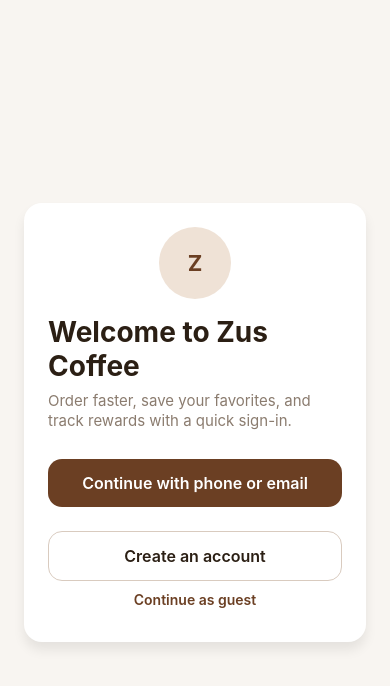
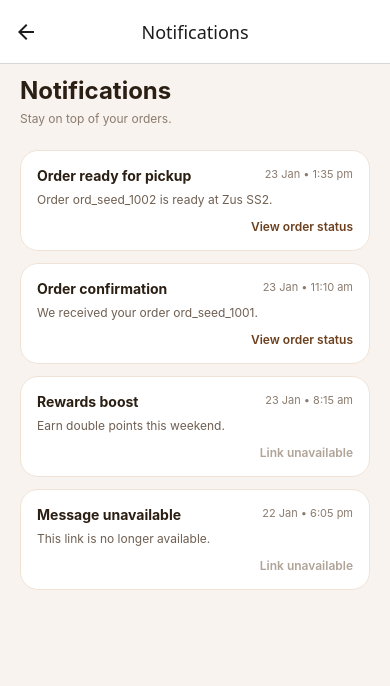
Before and after one commit to codemedavid/coffee-shop, a React Native app: screen /Notifications in a window 390 px wide. Shown: the top 686 px of the page. Built offline with nearby package versions, Linux system fonts and the light colour scheme.

Commit message:
feat(notifications): add inbox deep links
Add seeded notifications with ordering and deep link parsing.
Wire inbox navigation from profile to order status with safe handling.

```diff
--- a/App.tsx
+++ b/App.tsx
@@ -22,6 +22,7 @@
 import RewardsScreen from './src/screens/rewards/RewardsScreen';
 import ProfileScreen from './src/screens/profile/ProfileScreen';
 import AddressesScreen from './src/screens/profile/AddressesScreen';
+import NotificationsScreen from './src/screens/notifications/NotificationsScreen';
 import type { RootStackParamList } from './src/screens/auth/types';
 
 type RootTabParamList = {
@@ -135,6 +136,11 @@
                     component={AddressesScreen}
                     options={{ title: 'Addresses' }}
                   />
+                  <RootStack.Screen
+                    name="Notifications"
+                    component={NotificationsScreen}
+                    options={{ title: 'Notifications' }}
+                  />
                 </RootStack.Navigator>
                 <StatusBar style="auto" />
               </NavigationContainer>
--- /dev/null
+++ b/seeds/notifications.json
@@ -0,0 +1,30 @@
+[
+  {
+    "id": "notif_001",
+    "title": "Order ready for pickup",
+    "body": "Order ord_seed_1002 is ready at Zus SS2.",
+    "deepLink": "orderStatus/ord_seed_1002",
+    "createdAt": "2026-01-23T13:35:00.000Z"
+  },
+  {
+    "id": "notif_002",
+    "title": "Order confirmation",
+    "body": "We received your order ord_seed_1001.",
+    "deepLink": "order/ord_seed_1001",
+    "createdAt": "2026-01-23T11:10:00.000Z"
+  },
+  {
+    "id": "notif_003",
+    "title": "Rewards boost",
+    "body": "Earn double points this weekend.",
+    "deepLink": "rewards",
+    "createdAt": "2026-01-23T08:15:00.000Z"
+  },
+  {
+    "id": "notif_004",
+    "title": "Message unavailable",
+    "body": "This link is no longer available.",
+    "deepLink": "orderStatus",
+    "createdAt": "2026-01-22T18:05:00.000Z"
+  }
+]
--- a/src/data/seedLoader.ts
+++ b/src/data/seedLoader.ts
@@ -1,5 +1,6 @@
 import type {
   MenuItem,
+  Notification,
   OrderStatusUpdate,
   PaymentMethod,
   RewardRule,
@@ -74,6 +75,9 @@
       require('../../seeds/reward_transactions.json') as SeedRewardTransaction[],
   );
 
+export const loadNotifications = (): Notification[] =>
+  safeLoad(() => require('../../seeds/notifications.json') as Notification[]);
+
 export const loadSeedData = () => ({
   users: loadUsers(),
   stores: loadStores(),
@@ -83,4 +87,5 @@
   orderStatusUpdates: loadOrderStatusUpdates(),
   rewardRules: loadRewardRules(),
   rewardTransactions: loadRewardTransactions(),
+  notifications: loadNotifications(),
 });
--- a/src/screens/auth/types.ts
+++ b/src/screens/auth/types.ts
@@ -56,4 +56,5 @@
       }
     | undefined;
   Addresses: undefined;
+  Notifications: undefined;
 };
--- /dev/null
+++ b/src/screens/notifications/NotificationsScreen.tsx
@@ -0,0 +1,273 @@
+import React, { useMemo } from 'react';
+import {
+  Alert,
+  Pressable,
+  SafeAreaView,
+  ScrollView,
+  StyleSheet,
+  Text,
+  View,
+} from 'react-native';
+import { useNavigation } from '@react-navigation/native';
+import type { NativeStackNavigationProp } from '@react-navigation/native-stack';
+import { loadNotifications } from '../../data/seedLoader';
+import { useOrderHistory } from '../../data/orderHistory';
+import type { Notification } from '../../models/types';
+import type { RootStackParamList } from '../auth/types';
+
+type ParsedLink = {
+  type: 'order';
+  orderId: string;
+};
+
+const toTimestamp = (value: string) => {
+  const date = new Date(value);
+  const time = date.getTime();
+  return Number.isNaN(time) ? 0 : time;
+};
+
+const sortNotifications = (items: Notification[]) =>
+  [...items].sort(
+    (first, second) => toTimestamp(second.createdAt) - toTimestamp(first.createdAt),
+  );
+
+const formatDate = (timestamp: string) => {
+  const date = new Date(timestamp);
+  if (Number.isNaN(date.getTime())) {
+    return 'Unknown date';
+  }
+  return date.toLocaleDateString('en-MY', {
+    day: 'numeric',
+    month: 'short',
+  });
+};
+
+const formatTime = (timestamp: string) => {
+  const date = new Date(timestamp);
+  if (Number.isNaN(date.getTime())) {
+    return '';
+  }
+  return date.toLocaleTimeString('en-MY', {
+    hour: 'numeric',
+    minute: '2-digit',
+  });
+};
+
+const getQueryParam = (query: string, key: string) => {
+  const pairs = query.split('&');
+  for (const pair of pairs) {
+    const [entryKey, entryValue] = pair.split('=');
+    if (entryKey === key) {
+      return entryValue ?? '';
+    }
+  }
+  return '';
+};
+
+const parseDeepLink = (deepLink?: string): ParsedLink | null => {
+  if (!deepLink) {
+    return null;
+  }
+  const trimmed = deepLink.trim();
+  if (!trimmed) {
+    return null;
+  }
+  const cleaned = trimmed.replace(/^\w+:\/\//, '');
+  const [pathPart, queryPart] = cleaned.split('?');
+  const segments = pathPart.split('/').filter(Boolean);
+  const resource = segments[0];
+  const directId = segments[1];
+  if (resource !== 'order' && resource !== 'orderStatus' && resource !== 'orders') {
+    return null;
+  }
+  const queryId = queryPart ? getQueryParam(queryPart, 'orderId') : '';
+  const orderId = directId || queryId;
+  if (!orderId) {
+    return null;
+  }
+  return { type: 'order', orderId };
+};
+
+export default function NotificationsScreen() {
+  const navigation =
+    useNavigation<NativeStackNavigationProp<RootStackParamList>>();
+  const { orders } = useOrderHistory();
+  const notifications = useMemo(
+    () => sortNotifications(loadNotifications()),
+    [],
+  );
+  const orderLookup = useMemo(() => {
+    const map = new Map<string, typeof orders[number]>();
+    orders.forEach((order) => map.set(order.id, order));
+    return map;
+  }, [orders]);
+
+  if (notifications.length === 0) {
+    return (
+      <SafeAreaView style={styles.safeArea}>
+        <View style={styles.emptyState}>
+          <Text style={styles.emptyTitle}>No notifications</Text>
+          <Text style={styles.emptySubtitle}>
+            Order updates and promos will appear here.
+          </Text>
+        </View>
+      </SafeAreaView>
+    );
+  }
+
+  const handlePress = (notification: Notification) => {
+    const link = parseDeepLink(notification.deepLink);
+    if (!link) {
+      Alert.alert(
+        'Link unavailable',
+        'This notification does not have a valid destination.',
+      );
+      return;
+    }
+
+    const order = orderLookup.get(link.orderId);
+    if (!order) {
+      Alert.alert(
+        'Order not found',
+        'We could not find the order linked to this notification.',
+      );
+      return;
+    }
+
+    navigation.navigate('OrderStatus', { order });
+  };
+
+  return (
+    <SafeAreaView style={styles.safeArea}>
+      <ScrollView contentContainerStyle={styles.container}>
+        <View style={styles.header}>
+          <Text style={styles.title}>Notifications</Text>
+          <Text style={styles.subtitle}>Stay on top of your orders.</Text>
+        </View>
+        <View style={styles.list}>
+          {notifications.map((notification) => {
+            const timeLabel = formatTime(notification.createdAt);
+            const dateLabel = formatDate(notification.createdAt);
+            const link = parseDeepLink(notification.deepLink);
+            return (
+              <Pressable
+                key={notification.id}
+                onPress={() => handlePress(notification)}
+                style={({ pressed }) => [
+                  styles.card,
+                  pressed && styles.cardPressed,
+                ]}
+              >
+                <View style={styles.cardHeader}>
+                  <Text style={styles.cardTitle}>{notification.title}</Text>
+                  <Text style={styles.cardTime}>
+                    {dateLabel}
+                    {timeLabel ? ` • ${timeLabel}` : ''}
+                  </Text>
+                </View>
+                <Text style={styles.cardBody}>{notification.body}</Text>
+                <View style={styles.cardFooter}>
+                  <Text
+                    style={link ? styles.cardAction : styles.cardActionDisabled}
+                  >
+                    {link ? 'View order status' : 'Link unavailable'}
+                  </Text>
+                </View>
+              </Pressable>
+            );
+          })}
+        </View>
+      </ScrollView>
+    </SafeAreaView>
+  );
+}
+
+const styles = StyleSheet.create({
+  safeArea: {
+    flex: 1,
+    backgroundColor: '#f8f3ee',
+  },
+  container: {
+    paddingHorizontal: 20,
+    paddingBottom: 40,
+  },
+  header: {
+    paddingTop: 12,
+    paddingBottom: 8,
+  },
+  title: {
+    fontSize: 24,
+    fontWeight: '700',
+    color: '#2b1f14',
+  },
+  subtitle: {
+    marginTop: 6,
+    fontSize: 12,
+    color: '#8b7c6f',
+  },
+  list: {
+    marginTop: 16,
+    gap: 12,
+  },
+  card: {
+    backgroundColor: '#ffffff',
+    borderRadius: 18,
+    padding: 16,
+    borderWidth: 1,
+    borderColor: '#efe2d6',
+  },
+  cardPressed: {
+    opacity: 0.85,
+  },
+  cardHeader: {
+    flexDirection: 'row',
+    justifyContent: 'space-between',
+    gap: 12,
+  },
+  cardTitle: {
+    flex: 1,
+    fontSize: 14,
+    fontWeight: '700',
+    color: '#2b1f14',
+  },
+  cardTime: {
+    fontSize: 11,
+    color: '#8b7c6f',
+  },
+  cardBody: {
+    marginTop: 8,
+    fontSize: 12,
+    color: '#6f5f52',
+  },
+  cardFooter: {
+    marginTop: 12,
+    alignItems: 'flex-end',
+  },
+  cardAction: {
+    fontSize: 12,
+    fontWeight: '600',
+    color: '#6c3f1d',
+  },
+  cardActionDisabled: {
+    fontSize: 12,
+    fontWeight: '600',
+    color: '#b0a398',
+  },
+  emptyState: {
+    flex: 1,
+    paddingHorizontal: 24,
+    justifyContent: 'center',
+    alignItems: 'center',
+  },
+  emptyTitle: {
+    fontSize: 20,
+    fontWeight: '700',
+    color: '#2b1f14',
+  },
+  emptySubtitle: {
+    marginTop: 8,
+    fontSize: 12,
+    color: '#8b7c6f',
+    textAlign: 'center',
+  },
+});
--- a/src/screens/profile/ProfileScreen.tsx
+++ b/src/screens/profile/ProfileScreen.tsx
@@ -188,6 +188,25 @@
               <Text style={styles.linkTitle}>Manage addresses</Text>
               <Text style={styles.linkSubtitle}>
                 Add or update delivery locations.
+              </Text>
+            </View>
+            <Text style={styles.linkArrow}>›</Text>
+          </Pressable>
+        </View>
+
+        <View style={styles.section}>
+          <Text style={styles.sectionTitle}>Updates</Text>
+          <Pressable
+            onPress={() => navigation.navigate('Notifications')}
+            style={({ pressed }) => [
+              styles.linkRow,
+              pressed && styles.linkRowPressed,
+            ]}
+          >
+            <View>
+              <Text style={styles.linkTitle}>Notifications inbox</Text>
+              <Text style={styles.linkSubtitle}>
+                View order alerts and promotions.
               </Text>
             </View>
             <Text style={styles.linkArrow}>›</Text>
```
Also changed, not shown: src/models/types.ts (+8 -0 lines), .agents/tasks/prd-coffee.json.
